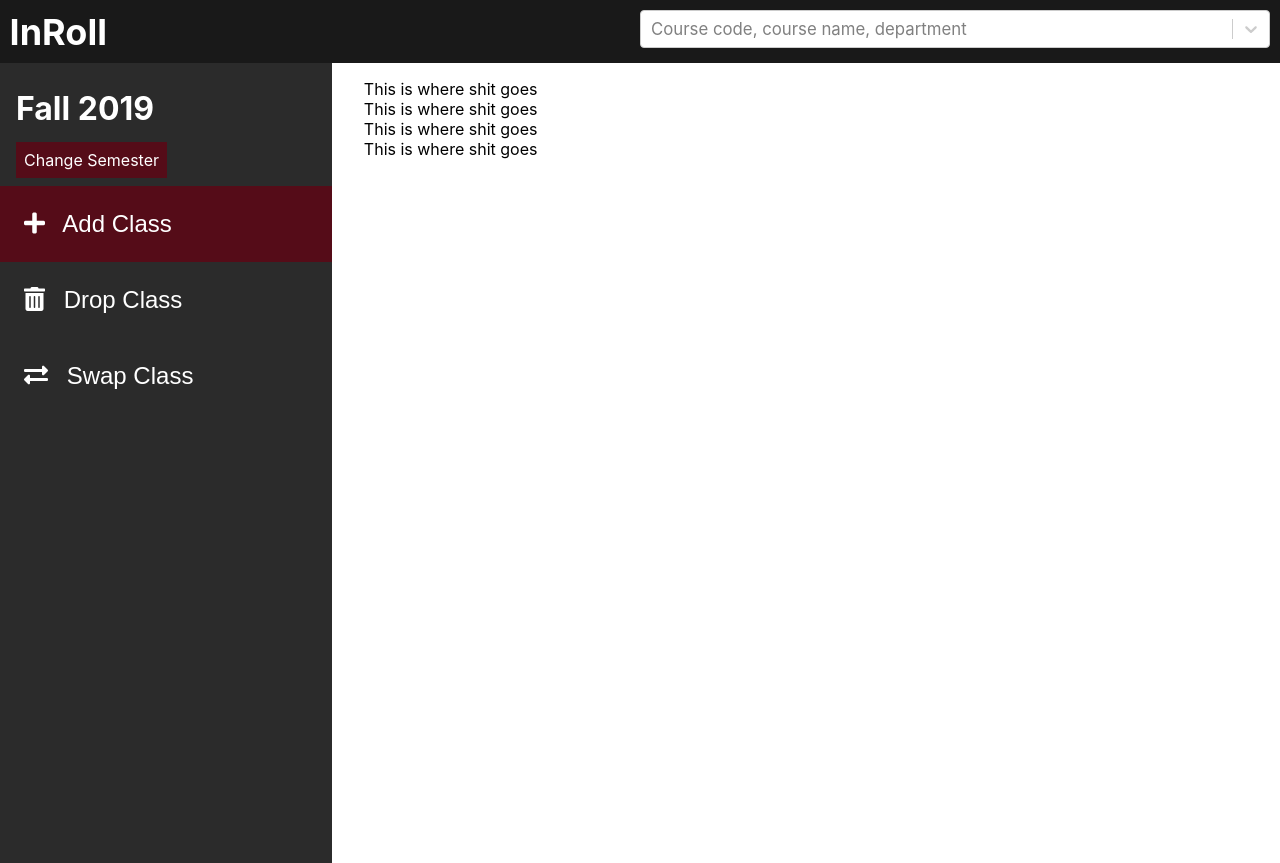
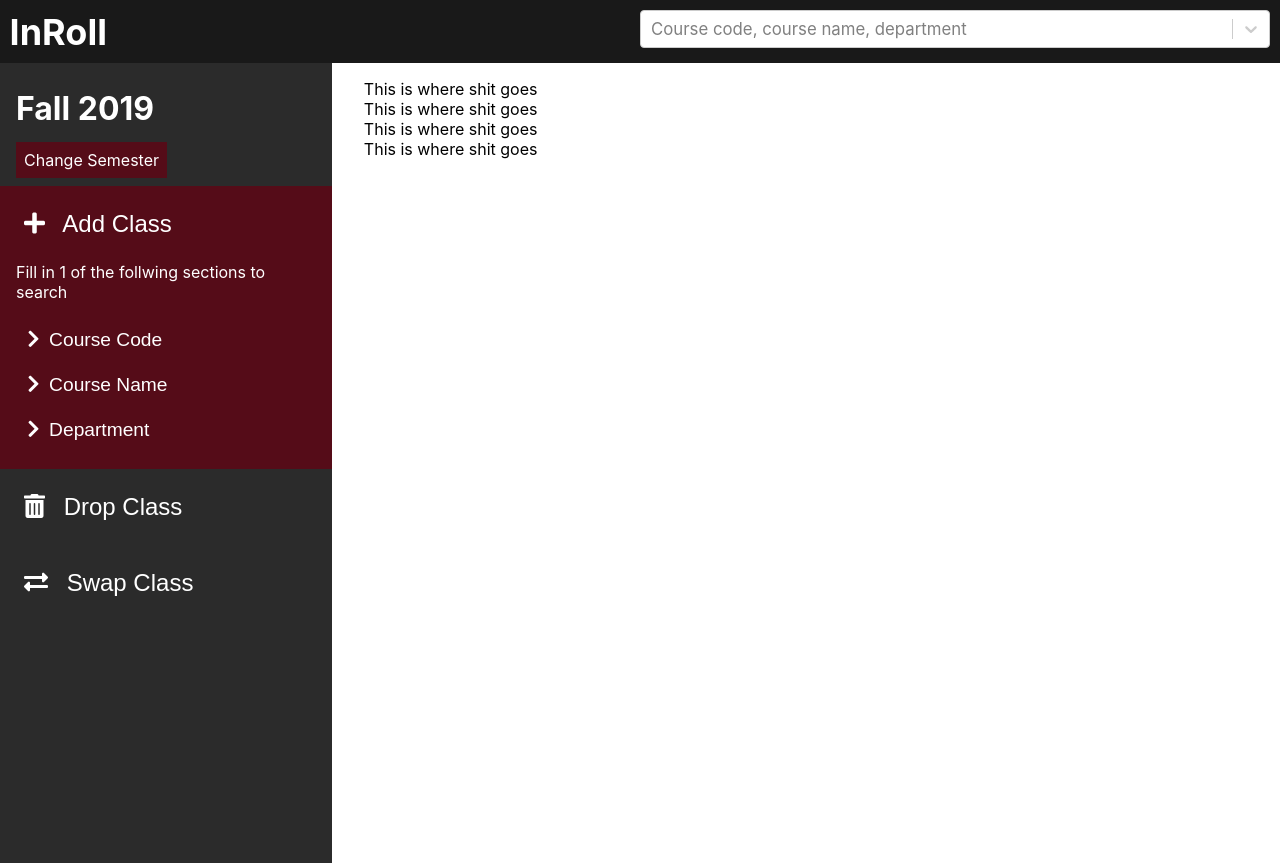
Before and after one commit to Projudah/Inroll, a React (Create React App) app: page / in a window 1280 px wide. Both pictures are taken after a click on the button "Add Class". Built offline with nearby package versions, Linux system fonts and the light colour scheme.

Commit message:
New sidebar links

```diff
--- a/src/components/Sidebar/index.js
+++ b/src/components/Sidebar/index.js
@@ -9,11 +9,17 @@ class Sidebar extends React.Component {
       add: false,
       delete: false,
       swap: false,
+      search1: false,
+      search2: false,
+      search3: false,
     }
 
     this.addClicked = this.addClicked.bind(this)
     this.deleteClicked = this.deleteClicked.bind(this)
     this.swapClicked = this.swapClicked.bind(this)
+    this.searchClicked1 = this.searchClicked1.bind(this)
+    this.searchClicked2 = this.searchClicked2.bind(this)
+    this.searchClicked3 = this.searchClicked3.bind(this)
   }
   searchCourse() {
     //need to check all the inputs and make sure at least 1 is not empty
@@ -43,27 +49,51 @@ class Sidebar extends React.Component {
   }
 
   addClicked() {
-    this.setState({
-      add: true,
+    this.setState(prevState => ({
+      add: !prevState.add,
       delete: false,
       swap: false,
-    })
+    }))
   }
 
   deleteClicked() {
-    this.setState({
+    this.setState(prevState => ({
       add: false,
-      delete: true,
+      delete: !prevState.delete,
       swap: false,
-    })
+    }))
   }
 
   swapClicked() {
-    this.setState({
+    this.setState(prevState => ({
       add: false,
       delete: false,
-      swap: true,
-    })
+      swap: !prevState.swap,
+    }))
+  }
+
+  searchClicked1() {
+    this.setState(prevState => ({
+      search1: !prevState.search1,
+      search2: false,
+      search3: false,
+    }))
+  }
+
+  searchClicked2() {
+    this.setState(prevState => ({
+      search1: false,
+      search2: !prevState.search2,
+      search3: false,
+    }))
+  }
+
+  searchClicked3() {
+    this.setState(prevState => ({
+      search1: false,
+      search2: false,
+      search3: !prevState.search3,
+    }))
   }
 
   render() {
@@ -103,6 +133,137 @@ class Sidebar extends React.Component {
               >
                 <i className="fas fa-plus" /> Add Class
               </button>
+              <div
+                className={this.state.add ? 'content-active' : 'content-hide'}
+              >
+                <div class="text">
+                  Fill in 1 of the follwing sections to search
+                </div>
+                <div className="search-container">
+                  <button
+                    className={
+                      this.state.search1
+                        ? 'search-function active-search'
+                        : 'search-function'
+                    }
+                    onClick={this.searchClicked1}
+                  >
+                    <i
+                      className={
+                        this.state.search1
+                          ? 'fas fa-chevron-right active-icon'
+                          : 'fas fa-chevron-right'
+                      }
+                    />
+                    Course Code
+                  </button>
+                  <div
+                    className={
+                      this.state.search1
+                        ? 'content-show-inner'
+                        : 'content-hide-inner'
+                    }
+                  >
+                    <label>Enter the Course Code</label>
+                    <input
+                      type="text"
+                      placeholder="Course Code"
+                      id="courseCode"
+                    />
+                  </div>
+                </div>
+
+                <div className="search-container">
+                  <button
+                    className={
+                      this.state.search2
+                        ? 'search-function active-search'
+                        : 'search-function'
+                    }
+                    onClick={this.searchClicked2}
+                  >
+                    <i
+                      className={
+                        this.state.search2
+                          ? 'fas fa-chevron-right active-icon'
+                          : 'fas fa-chevron-right'
+                      }
+                    />
+                    Course Name
+                  </button>
+                  <div
+                    className={
+                      this.state.search2
+                        ? 'content-show-inner'
+                        : 'content-hide-inner'
+                    }
+                  >
+                    <label>Enter the Course Name</label>
+                    <input
+                      type="text"
+                      placeholder="Course Name"
+                      id="courseName"
+                    />
+                  </div>
+                </div>
+
+                <div className="search-container">
+                  <button
+                    className={
+                      this.state.search3
+                        ? 'search-function active-search'
+                        : 'search-function'
+                    }
+                    onClick={this.searchClicked3}
+                  >
+                    <i
+                      className={
+                        this.state.search3
+                          ? 'fas fa-chevron-right active-icon'
+                          : 'fas fa-chevron-right'
+                      }
+                    />
+                    Department
+                  </button>
+                  <div
+                    className={
+                      this.state.search3
+                        ? 'content-show-inner'
+                        : 'content-hide-inner'
+                    }
+                  >
+                    <p>
+                      <label> Department</label>
+                      <select>
+                        <option value="null" />
+                        <option value="Engineering">Engineering</option>
+                        <option value="Telfer">Telfer</option>
+                        <option value="Arts">Arts</option>
+                        <option value="Law">Law</option>
+                      </select>
+                    </p>
+
+                    <p>
+                      <label> Subject</label>
+                      <select>
+                        <option value="AIR">AIR</option>
+                        <option value="SEG">SEG</option>
+                        <option value="HOM">HOM</option>
+                        <option value="FOO">FOO</option>
+                      </select>
+                    </p>
+
+                    <p>
+                      <label> Level</label>
+                      <select>
+                        <option value="Undergraduate">Undergraduate</option>
+                        <option value="Graduate">Graduate</option>
+                        <option value="PHD">PHD</option>
+                      </select>
+                    </p>
+                  </div>
+                </div>
+              </div>
             </div>
             <button
               id="drop"
--- a/src/components/Sidebar/sidebar.scss
+++ b/src/components/Sidebar/sidebar.scss
@@ -1,5 +1,6 @@
 $maroon: #550c18;
 $lighter_grey: #2b2b2b;
+$light_maroon: rgb(153, 22, 44);
 
 .sidebar {
   background-color: $lighter_grey;
@@ -20,7 +21,7 @@ $lighter_grey: #2b2b2b;
   }
 
   .change-semester:hover {
-    background-color: rgb(153, 22, 44);
+    background-color: $light_maroon;
     box-shadow: 0 12px 16px 0 rgba(0, 0, 0, 0.24),
       0 17px 50px 0 rgba(0, 0, 0, 0.19);
     cursor: pointer;
@@ -77,17 +78,74 @@ $lighter_grey: #2b2b2b;
   }
 
   button:hover {
-    background-color: rgb(153, 22, 44);
+    background-color: $light_maroon;
     box-shadow: 0 12px 16px 0 rgba(0, 0, 0, 0.24),
       0 17px 50px 0 rgba(0, 0, 0, 0.19);
     cursor: pointer;
   }
 
-  button:focus{
+  button:focus {
     outline: none;
   }
 
   .active {
     background-color: $maroon;
   }
+
+  .add-class {
+    .content-hide,
+    .content-hide-inner {
+      display: none;
+    }
+
+    .content-active {
+      background-color: $maroon;
+      padding: 0em 1em 1em 1em;
+    }
+
+    .content-show-inner {
+      background-color: $light_maroon;
+      padding: 1em;
+
+      label {
+        display: block;
+        margin-bottom: 0.5em;
+      }
+
+      input {
+        background-color: white;
+        color: black;
+        border: none;
+        font-size: 1em;
+        padding: 0.3em;
+      }
+
+      option {
+        background-color: white;
+        color: black;
+        border: none;
+        font-size: 1em;
+        padding: 0.3em;
+      }
+    }
+
+    .search-function {
+      padding: 0.6em;
+      font-size: 1.2em;
+    }
+
+    .active-search {
+      background: $light_maroon;
+      padding: 0.6em 0.6em 0em 0.6em;
+      margin-bottom: 0;
+    }
+
+    .text {
+      padding-bottom: 1em;
+    }
+
+    .active-icon {
+      transform: rotate(90deg);
+    }
+  }
 }
```
